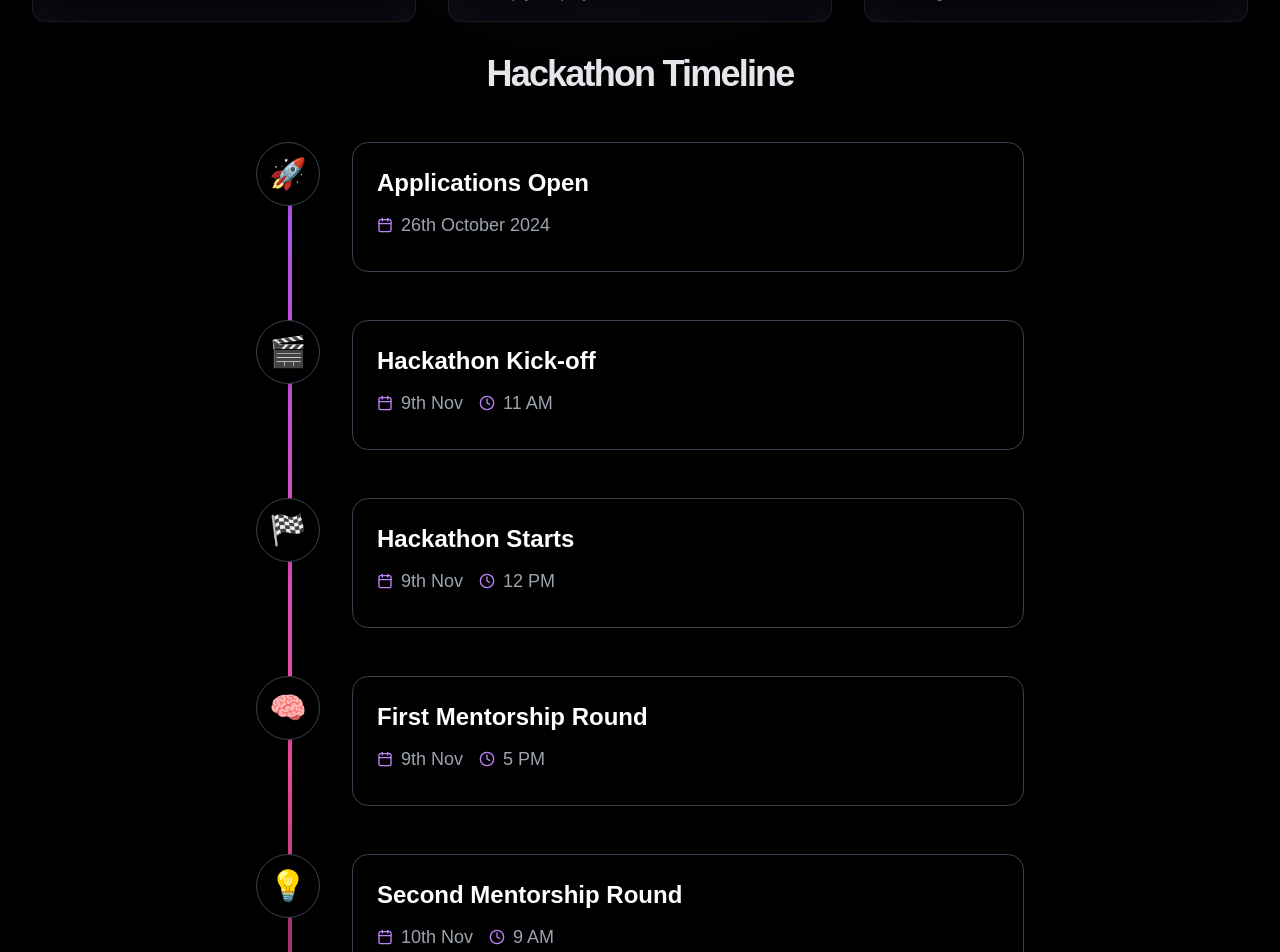
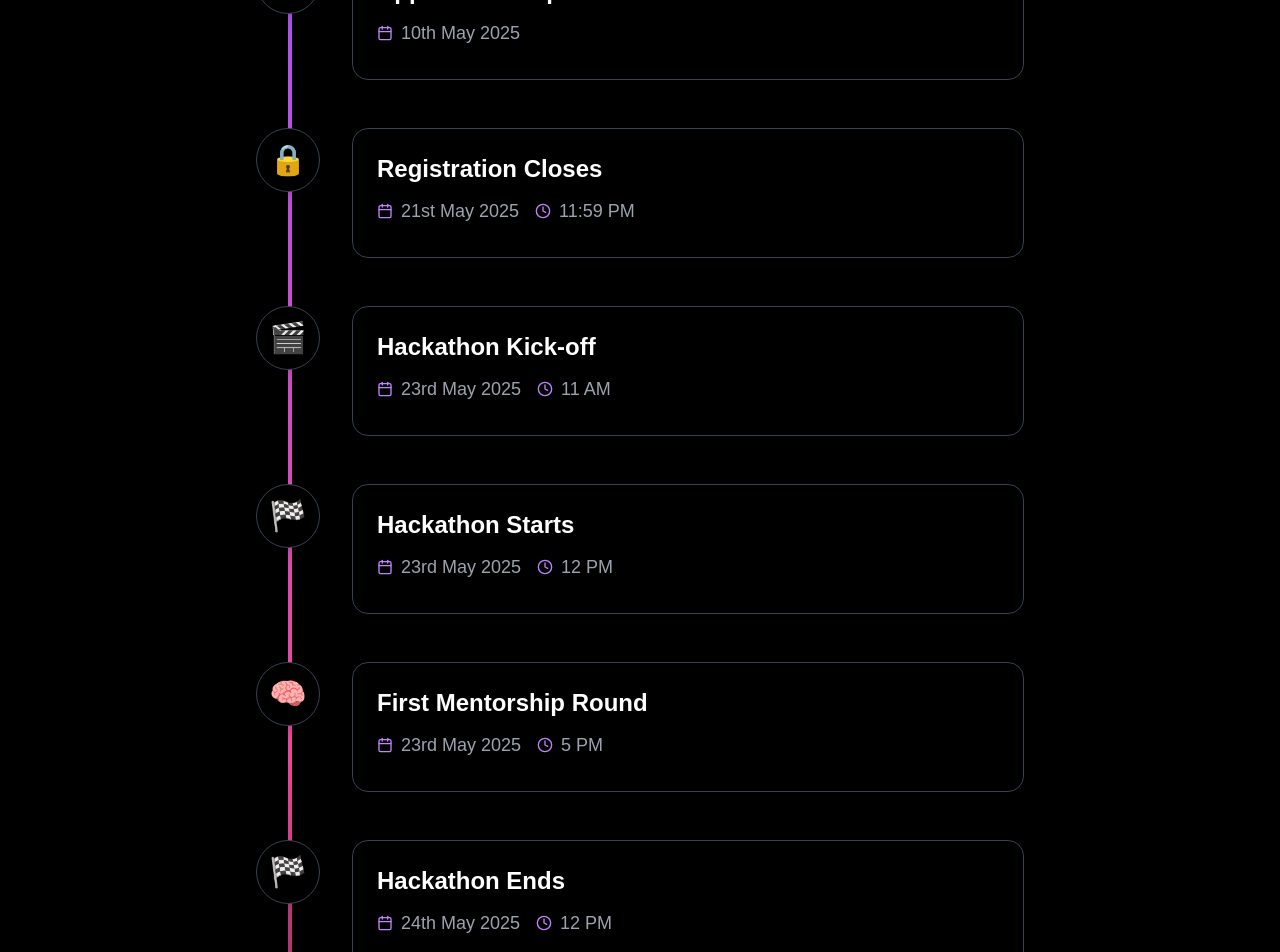
Before and after one commit to anshulsoni2010/inohax-host, a Next.js app: page / in a window 1280 px wide. Shown: the part 1320-2272 px from the top of the page. Built offline with nearby package versions, Linux system fonts and the light colour scheme.

Commit message:
timeline & dates updated

```diff
--- a/src/app/api/registration/route.ts
+++ b/src/app/api/registration/route.ts
@@ -3,7 +3,7 @@ import Registration from '@/model/Registration';
 import nodemailer from 'nodemailer';
 
 export async function POST(req: Request) {
-    const registrationEndDate = new Date('2024-11-06T23:59:00');
+    const registrationEndDate = new Date('2025-05-21T23:59:00');
   if (new Date() > registrationEndDate) {
     return new Response(
       JSON.stringify({
--- a/src/app/layout.tsx
+++ b/src/app/layout.tsx
@@ -61,8 +61,9 @@ export default function RootLayout({
                         "@context": "https://schema.org",
                         "@type": "Event",
                         "name": "Inohax 1.0",
-                        "startDate": "2023-11-01T09:00",
-                        "endDate": "2023-11-02T09:00",
+                        "startDate": "2024-11-09T11:00",
+                        "endDate": "2024-11-10T15:00",
+                        "registrationEndDate": "2025-05-21T23:59:00",
                         "eventAttendanceMode": "https://schema.org/OfflineEventAttendanceMode",
                         "location": {
                             "@type": "Place",
--- a/src/app/registration/page.tsx
+++ b/src/app/registration/page.tsx
@@ -27,7 +27,7 @@ interface FormData {
 export default function Component() {
     const { handleSubmit, control, register, reset } = useForm<FormData>();
     const [loading, setLoading] = useState(false);
-    const registrationEndDate = new Date('2024-11-06T23:59:00');
+    const registrationEndDate = new Date('2025-05-21T23:59:00');
     const isRegistrationClosed = new Date() > registrationEndDate;
 
     const onSubmit = async (data: FormData) => {
@@ -98,7 +98,7 @@ export default function Component() {
                             </span>
                         </h1>
                         <p className="text-lg sm:text-xl text-white/90 mt-6">
-                            Thank you for your interest in Inohax 1.0! Registration for this event has closed as of November 6th, 2024 at 11:59 PM.
+                            Thank you for your interest in Inohax 1.0! Registration for this event has closed as of May 21st, 2025 at 11:59 PM.
                         </p>
                         <p className="text-base sm:text-lg text-white/85 mt-4 mb-8">
                             Stay tuned for future events by following us on our social media channels.
--- a/src/components/sections/countdown.tsx
+++ b/src/components/sections/countdown.tsx
@@ -6,11 +6,8 @@ import { motion, AnimatePresence } from 'framer-motion'
 const useCountdown = () => {
   const calculateTimeLeft = () => {
     const now = new Date()
-    let targetDate = new Date(now.getFullYear(), 10, 9, 11, 0, 0)
-
-    if (now > targetDate) {
-      targetDate = new Date(now.getFullYear() + 1, 10, 9, 11, 0, 0)
-    }
+    // Set target date to May 24, 2025 at midnight (23:59:00)
+    let targetDate = new Date('2025-05-24T00:00:00')
 
     const difference = targetDate.getTime() - now.getTime()
 
@@ -75,7 +72,7 @@ export default function Countdown() {
     <div className="w-full">
       <div className="bg-black bg-opacity-70 p-12 rounded-3xl shadow-2xl backdrop-blur-xl">
         {timeLeft.isComplete ? (
-          <p className="text-center text-4xl font-bold text-green-500">Hackathon in Progress!</p>
+          <p className="text-center text-4xl font-bold text-red-500">Registration Closed!</p>
         ) : (
           <div className="flex justify-center space-x-4 px-20">
             <TimeUnit value={timeLeft.days} label="Days" />
--- a/src/components/sections/hackathon.tsx
+++ b/src/components/sections/hackathon.tsx
@@ -4,13 +4,15 @@ import React, { useRef } from 'react'
 import { Calendar, Clock } from 'lucide-react'
 
 const events = [
-    { date: "26th October 2024", time: "", title: "Applications Open", icon: "🚀", color: "from-purple-400 to-indigo-400" },
-    { date: "9th Nov", time: "11 AM", title: "Hackathon Kick-off", icon: "🎬", color: "from-blue-400 to-cyan-400" },
-    { date: "9th Nov", time: "12 PM", title: "Hackathon Starts", icon: "🏁", color: "from-green-400 to-emerald-400" },
-    { date: "9th Nov", time: "5 PM", title: "First Mentorship Round", icon: "🧠", color: "from-yellow-400 to-amber-400" },
-    { date: "10th Nov", time: "9 AM", title: "Second Mentorship Round", icon: "💡", color: "from-orange-400 to-red-400" },
-    { date: "10th Nov", time: "12 PM", title: "Final Submission", icon: "📤", color: "from-pink-400 to-rose-400" },
-    { date: "10th Nov", time: "3 PM", title: "Winner Announcement", icon: "🏆", color: "from-purple-400 to-indigo-400" },
+    { date: "10th May 2025", time: "", title: "Applications Open", icon: "🚀", color: "from-purple-400 to-indigo-400" },
+    { date: "21st May 2025", time: "11:59 PM", title: "Registration Closes", icon: "🔒", color: "from-red-400 to-orange-400" },
+    { date: "23rd May 2025", time: "11 AM", title: "Hackathon Kick-off", icon: "🎬", color: "from-blue-400 to-cyan-400" },
+    { date: "23rd May 2025", time: "12 PM", title: "Hackathon Starts", icon: "🏁", color: "from-green-400 to-emerald-400" },
+    { date: "23rd May 2025", time: "5 PM", title: "First Mentorship Round", icon: "🧠", color: "from-yellow-400 to-amber-400" },
+    { date: "24th May 2025", time: "12 PM", title: "Hackathon Ends", icon: "🏁", color: "from-green-400 to-emerald-400" },
+    { date: "24th May 2025", time: "9 AM", title: "Second Mentorship Round", icon: "💡", color: "from-orange-400 to-red-400" },
+    { date: "24th May 2025", time: "12 PM", title: "Final Submission", icon: "📤", color: "from-pink-400 to-rose-400" },
+    { date: "24th May 2025", time: "3 PM", title: "Winner Announcement", icon: "🏆", color: "from-purple-400 to-indigo-400" },
 ]
 
 export default function Component() {
--- a/src/components/sections/hero.tsx
+++ b/src/components/sections/hero.tsx
@@ -8,7 +8,7 @@ import Countdown from "./countdown";
 import PartnersLogo from "./partnerslogo";
 
 export default function Hero() {
-    const registrationEndDate = new Date('2025-05-27T23:59:00');
+    const registrationEndDate = new Date('2025-05-21T23:59:00');
     const isRegistrationClosed = new Date() > registrationEndDate;
     const [showPopup, setShowPopup] = useState(false);
 
@@ -76,9 +76,9 @@ export default function Hero() {
                     <div className="mt-10">
                         <Countdown />
                     </div>
-                    <div className="mt-10">
+                    {/* <div className="mt-10">
                         <PartnersLogo />
-                    </div>
+                    </div> */}
                 </div>
             </section>
 
@@ -99,7 +99,7 @@ export default function Hero() {
                                 </span>
                             </h1>
                             <p className="text-lg sm:text-xl text-white/90 mt-6">
-                                Thank you for your interest in Inohax 1.0! Registration for this event has closed as of November 6th, 2024 at 11:59 PM.
+                                Thank you for your interest in Inohax 1.0! Registration for this event has closed as of May 21st, 2025 at 11:59 PM.
                             </p>
                             <p className="text-base sm:text-lg text-white/85 mt-4 mb-8">
                                 Stay tuned for future events by following us on our social media channels.
```
